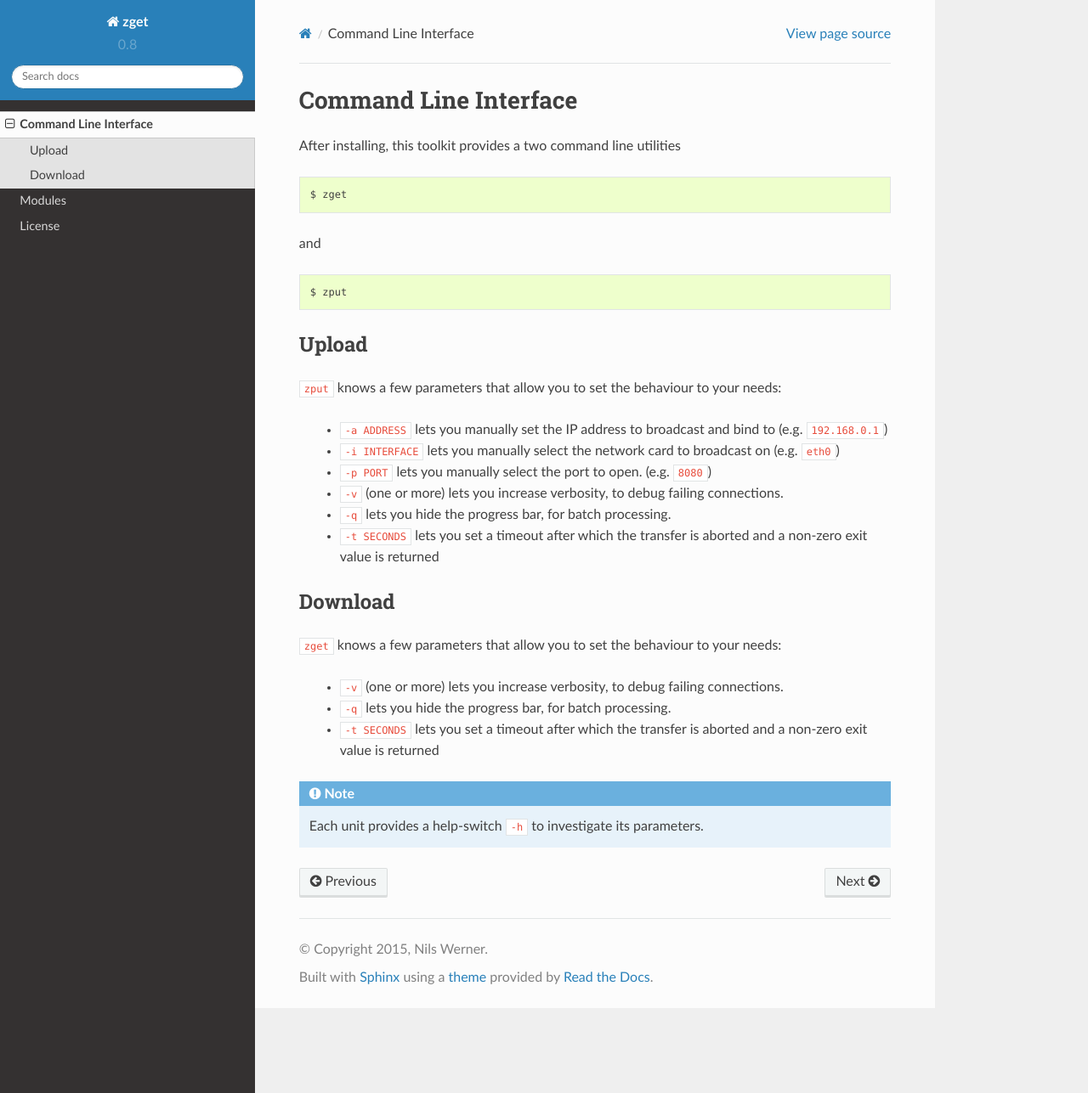
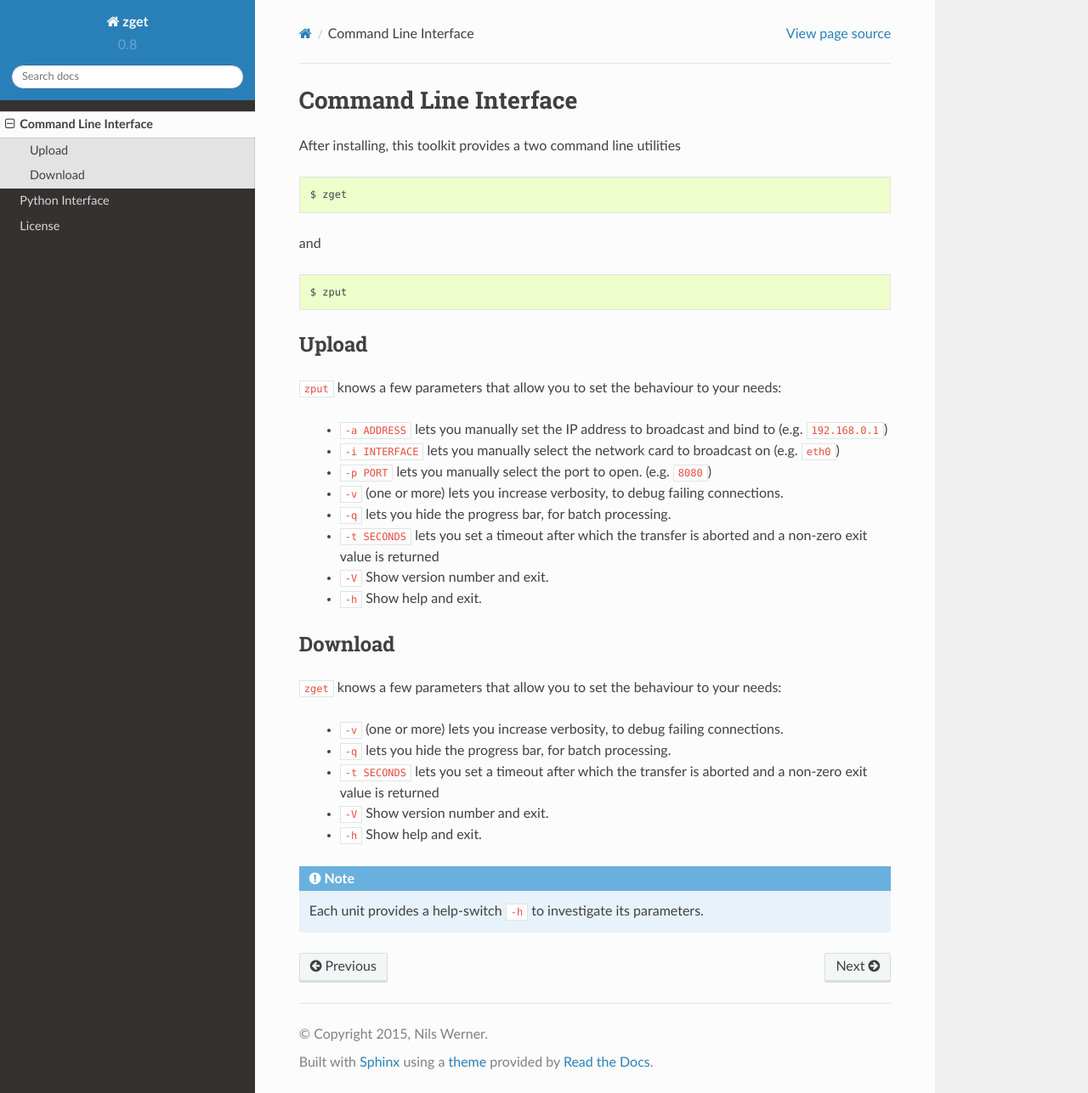
Before and after one commit to nils-werner/zget, a Sphinx documentation site: the page built from docs/commandline.rst, in a window 1280 px wide and 1287 px high. Shown: the whole window at 85% size. Built offline with Sphinx 7.4.7 and the Read the Docs theme 2.0.0, drawn with Linux system fonts in a browser that asks for light colours; formulas are drawn with MathJax 3.

Commit message:
Fixed some docs

```diff
--- a/docs/commandline.rst
+++ b/docs/commandline.rst
@@ -29,6 +29,8 @@
  - :code:`-q` lets you hide the progress bar, for batch processing.
  - :code:`-t SECONDS` lets you set a timeout after which the transfer is aborted and
    a non-zero exit value is returned
+ - :code:`-V` Show version number and exit.
+ - :code:`-h` Show help and exit.
 
 Download
 ------
@@ -40,5 +42,7 @@
  - :code:`-q` lets you hide the progress bar, for batch processing.
  - :code:`-t SECONDS` lets you set a timeout after which the transfer is aborted and
    a non-zero exit value is returned
+ - :code:`-V` Show version number and exit.
+ - :code:`-h` Show help and exit.
 
 .. note:: Each unit provides a help-switch :code:`-h` to investigate its parameters.
--- a/docs/license.rst
+++ b/docs/license.rst
@@ -1,8 +1,5 @@
 License
 =======
-
-Code
-----
 
 The code in this package has been licensed using the MIT/BSD license:
 
--- a/docs/modules.rst
+++ b/docs/modules.rst
@@ -1,5 +1,5 @@
-Modules
-=======
+Python Interface
+================
 
 .. toctree::
    :maxdepth: 4
```
Also changed, not shown: README.md (+3 -3 lines).
